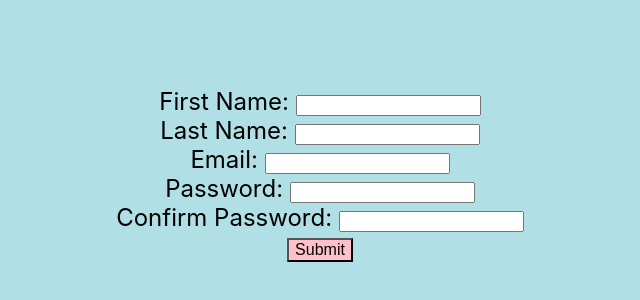
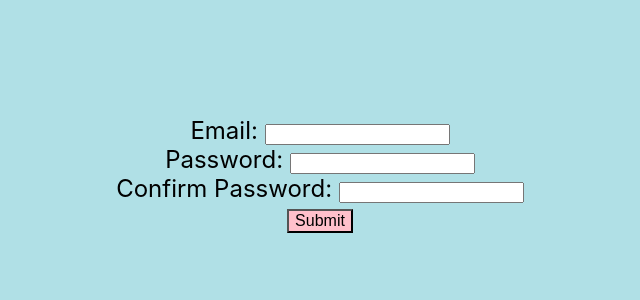
Before and after one commit to treisig/College-Finder, a React (Create React App) app: page /signup in a window 1280 px wide. Shown: the part 226-526 px from the top of the page, without its empty margins (320-960 px from the left). Built offline with nearby package versions, Linux system fonts and the light colour scheme.

Commit message:
remove name

```diff
--- a/src/components/authentication/Signup.js
+++ b/src/components/authentication/Signup.js
@@ -9,17 +9,6 @@ function Signup(props) {
       </div>
       <div className="signupDiv">
         <Form>
-            <Form.Row>
-                <Form.Group as={Col} controlId="formGridFirstName">
-                    <Form.Label>First Name: </Form.Label>
-                    <Form.Control type="first name" />
-                </Form.Group>
-
-                <Form.Group as={Col} controlId="formGridLastName">
-                    <Form.Label>Last Name: </Form.Label>
-                    <Form.Control type="last name" />
-                </Form.Group>
-            </Form.Row>
             <Form.Row>
                 <Form.Group as={Col} controlId="formGridEmail">
                     <Form.Label>Email: </Form.Label>
```
